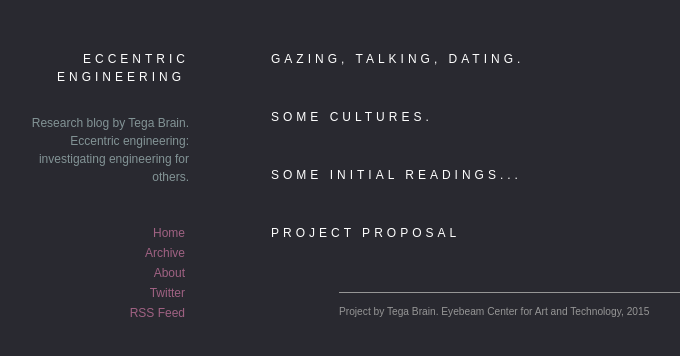
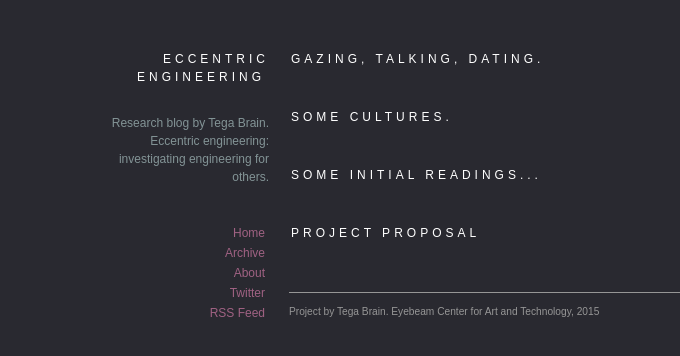
Before and after one commit to eccentricengineering/eccentricengineering.github.io, a Jekyll site: the page built from archives/index.html, in a window 1280 px wide. Shown: the top 356 px of the page, without its empty margins (51-731 px from the left). Built offline with Jekyll 4.4.1, drawn with Linux system fonts in a browser that asks for light colours; nearby versions of some CDN libraries.

```diff
--- a/assets/css/style.css
+++ b/assets/css/style.css
@@ -118,13 +118,13 @@
 
 /*** Structure ***/
 #page {
-	width: 640px;
+	width: 600px;
 	margin: 0 auto;
 	position: relative;
 }
 
 #header {
-	width: 500px;
+	width: 600px;
 	margin: 40px auto 50px auto;
 }
 #header h1 {
@@ -138,7 +138,7 @@
 }
 
 #footer {
-	width: 500px;
+	width: 600px;
 	margin: 50px auto 20px auto;
 	padding-top: 10px;
 	font-size: 0.85em;
@@ -146,7 +146,7 @@
 }
 
 #content {
-	width: 640px;
+	width: 600px;
 	margin: 0 auto;
 
 }
@@ -156,7 +156,7 @@
 	text-align: right;
 	width: 160px;
 	top: 0;
-	left: -240px;
+	left: -180px;
 }
 
 #sidebar li {
```
